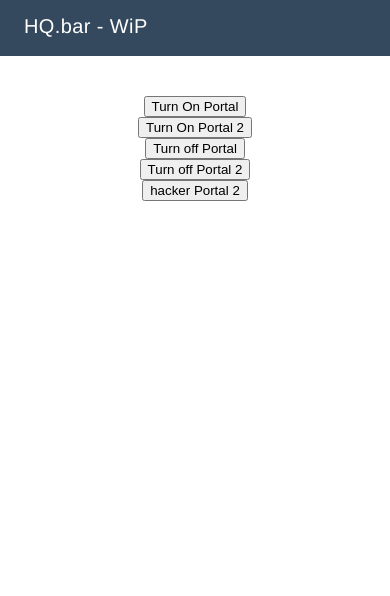
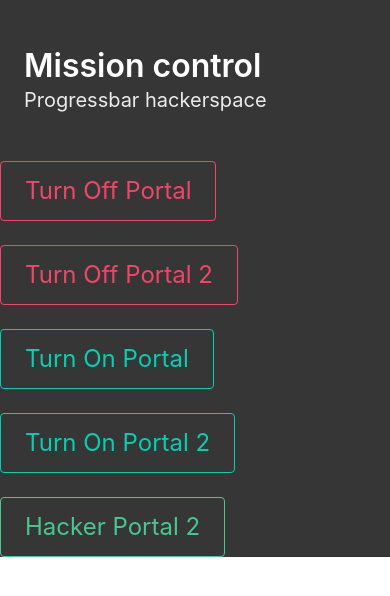
Before and after one commit to yangwao/hq.bar, a Vue app: page / in a window 390 px wide. Shown: the top 596 px of the page. Built offline with nearby package versions, Linux system fonts and the light colour scheme.

Commit message:
added some basic bulma responsivness

```diff
--- a/package.json
+++ b/package.json
@@ -11,6 +11,7 @@
   },
   "dependencies": {
     "axios": "^0.16.2",
+    "bulma": "^0.5.1",
     "vue": "^2.3.3",
     "vue-router": "^2.3.1"
   },
--- a/src/App.vue
+++ b/src/App.vue
@@ -1,17 +1,35 @@
 <template>
-<div id="app">
-      <header>
-            <span>HQ.bar - WiP</span>
-      </header>
-      <main>
-            <button @click="turnOnPortal('http://portal.bar')">Turn On Portal</button></br>
-            <button @click="turnOnPortal('http://portal2.bar')">Turn On Portal 2</button></br>
-            <button @click="turnOffPortal('http://portal.bar')">Turn off Portal</button></br>
-            <button @click="turnOffPortal('http://portal2.bar')">Turn off Portal 2</button></br>
-            <button @click="hackerPortal('http://portal2.bar')">hacker Portal 2</button></br>
-            <!-- <router-view></router-view> -->
-      </main>
-</div>
+  <section class="hero is-dark">
+  <div class="hero-body">
+    <div class="container">
+      <h1 class="title">
+        Mission control
+      </h1>
+      <h2 class="subtitle">
+        Progressbar hackerspace
+      </h2>
+    </div>
+  </div>
+
+      <div class="columns">
+        <div class="column is-mobile">
+          <button @click="turnOffPortal('http://portal.bar')" class="button is-large is-danger is-outlined">Turn Off Portal</button>
+        </div>
+        <div class="column is-mobile">
+          <button @click="turnOffPortal('http://portal2.bar')" class="button is-large is-danger is-outlined">Turn Off Portal 2</button>
+        </div>
+        <div class="column">
+          <button @click="turnOnPortal('http://portal.bar')" class="button is-large is-primary is-outlined">Turn On Portal</button>
+        </div>
+        <div class="column is-mobile">
+          <button @click="turnOnPortal('http://portal2.bar')" class="button is-large is-primary is-outlined">Turn On Portal 2</button>
+        </div>
+        <div class="column is-mobile">
+          <button @click="hackerPortal('http://portal2.bar')" class="button is-large is-success is-outlined">Hacker Portal 2</button>
+        </div>
+      </div>
+      <!-- <router-view></router-view> -->
+</section>
 </template>
 
 <script>
@@ -77,7 +95,9 @@ export default {
 </script>
 
 <style>
-body {
+@import "~bulma/css/bulma.css";
+
+/*body {
     margin: 0;
 }
 
@@ -110,5 +130,5 @@ header span {
     font-weight: 400;
     box-sizing: border-box;
     padding-top: 16px;
-}
+}*/
 </style>
```
Also changed, not shown: 1 other file (tests, documents, lock files or other folders).
